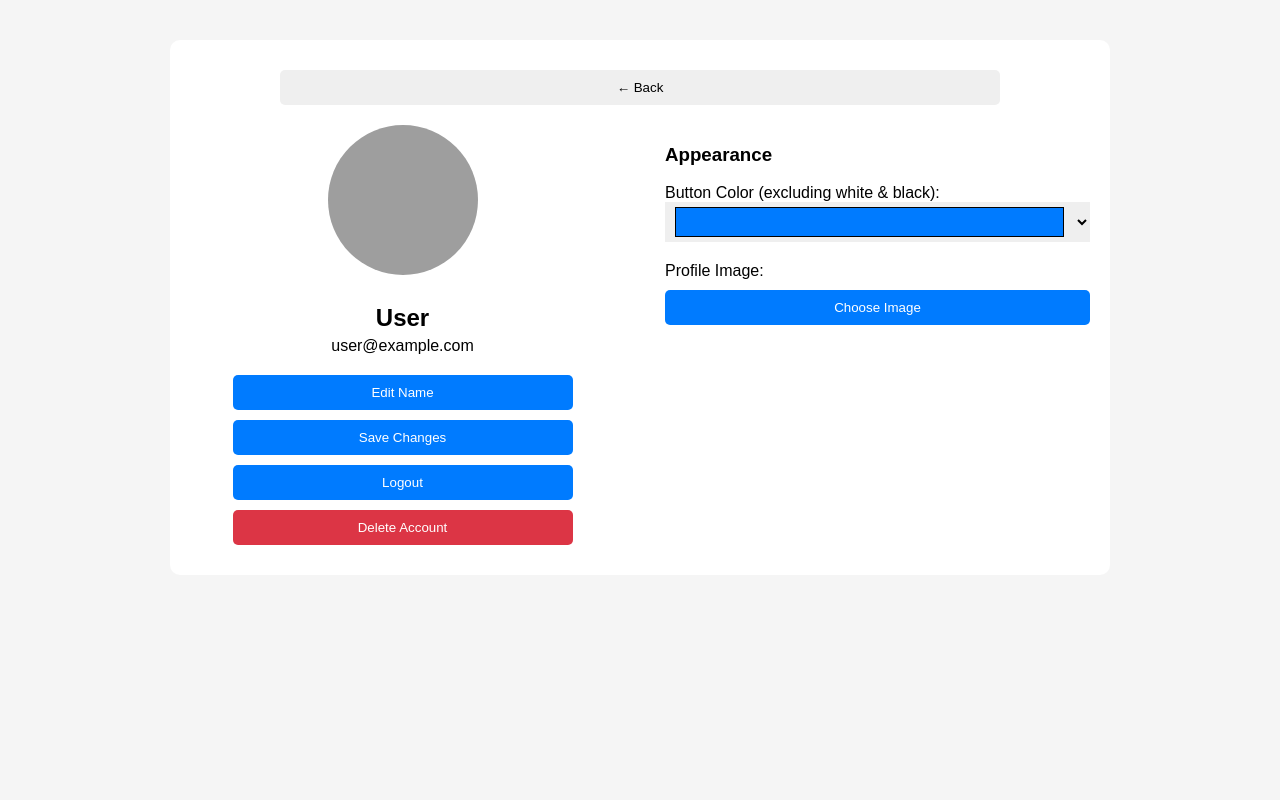
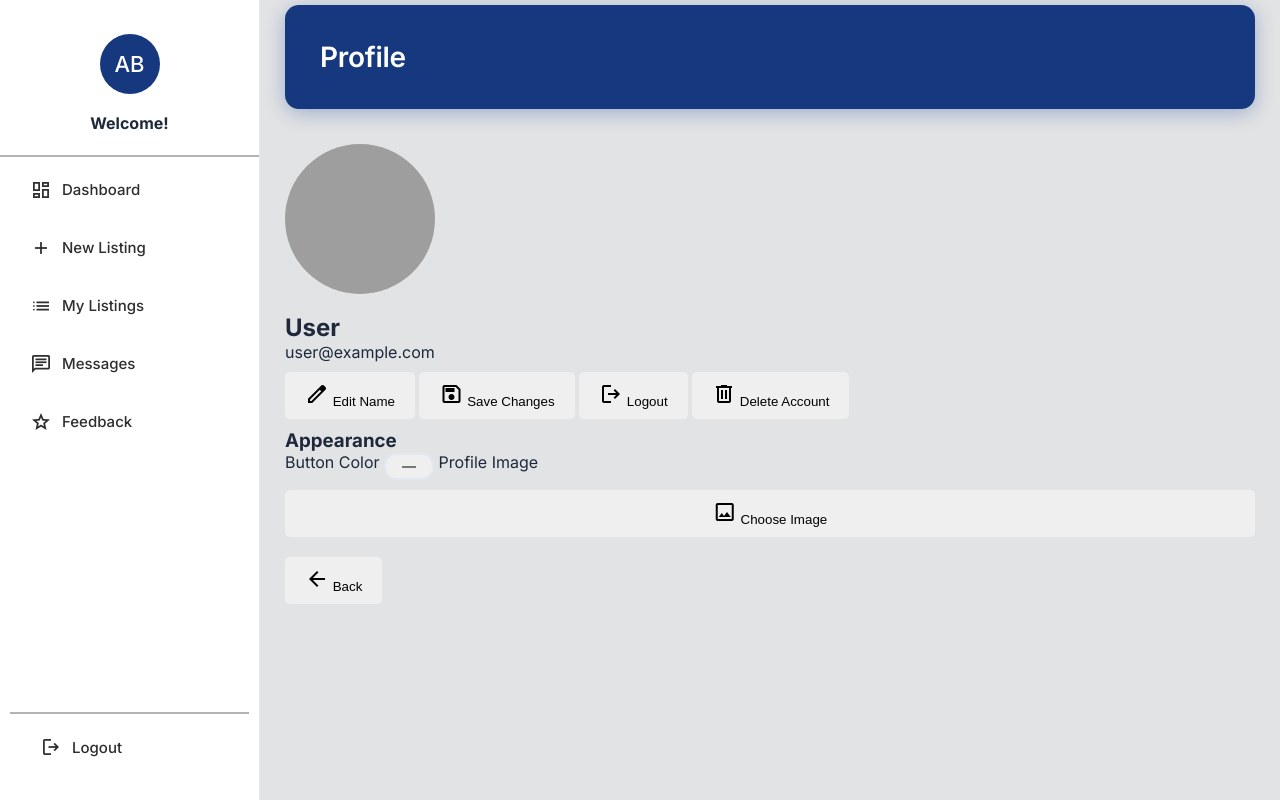
Before and after one commit to Juxnn02/LostAndFound, a Flask app: page /profile in a window 1280 px wide. Run offline with Flask 3, Linux system fonts and the light colour scheme; the visitor is signed in with stand-in values (Sample User, id 1); grey boxes are pictures that could not be loaded.

Commit message:
Update profile.html

```diff
--- a/templates/profile.html
+++ b/templates/profile.html
@@ -2,54 +2,99 @@
 <html lang="en">
 <head>
     <meta charset="UTF-8">
-    <title>User Profile</title>
-    <link rel="stylesheet" href="global.css">
-    <link rel="stylesheet" href="profile.css">
+    <meta name="viewport" content="width=device-width, initial-scale=1.0">
+    <title>Profile — Lost & Found</title>
+
+    <!-- Fonts & icons to match dashboard -->
+    <link rel="preconnect" href="https://fonts.googleapis.com">
+    <link href="https://fonts.googleapis.com/css2?family=Inter:wght@400;500;600;700;800&display=swap" rel="stylesheet">
+    <link href="https://fonts.googleapis.com/icon?family=Material+Symbols+Outlined" rel="stylesheet">
+
+    <!-- Dashboard CSS + Profile CSS -->
+    <link rel="stylesheet" href="static/app.css">
+    <link rel="stylesheet" href="static/profile.css">
 </head>
-<body>
-    <div class="profile-container">
+<body class="app-layout">
 
-        <button id="back-button" class="btn btn-medium">← Back</button>
+    <!-- Sidebar (reuse from dashboard.html) -->
+    <aside class="sidepanel" id="sidePanel">
+        <div class="sidepanel-top">
+            <div class="profile-header">
+                <a href="/profile">
+                    <div class="avatar" id="sidebar-avatar">AB</div>
+                </a>
+                <div class="user-info">
+                    <h3>Welcome!</h3>
+                </div>
+            </div>
+            <nav class="sidepanel-nav">
+                <a href="/dashboard"><span class="material-symbols-outlined">dashboard</span>Dashboard</a>
+                <a href="/createlisting"><span class="material-symbols-outlined">add</span>New Listing</a>
+                <a href="/my_listings"><span class="material-symbols-outlined">list</span>My Listings</a>
+                <a href="/messages"><span class="material-symbols-outlined">chat</span>Messages</a>
+                <a href="/feedback"><span class="material-symbols-outlined">star</span>Feedback</a>
+            </nav>
+        </div>
+        <div class="sidepanel-footer">
+            <hr>
+            <a href="/"><span class="material-symbols-outlined">logout</span>Logout</a>
+        </div>
+    </aside>
 
-        <div class="profile-content">
+    <!-- Main content -->
+    <div class="main-content">
+        <div class="navbar">
+            <h2>Profile</h2>
+        </div>
 
-            <!-- Left column: Avatar and info -->
-            <div class="profile-left">
-                <img id="user-avatar" src="default-avatar.png" class="avatar-medium" alt="User Avatar">
+        <div class="profile-grid">
+
+            <!-- Left card: avatar & info -->
+            <div class="profile-card">
+                <div class="avatar-wrapper">
+                    <img src="default-avatar.png" class="avatar-medium" id="user-avatar" alt="User Avatar">
+                </div>
                 <h2 id="username-display">Username</h2>
                 <p id="email-display">user@example.com</p>
 
-                <button id="edit-name-btn" class="btn btn-medium btn-blue">Edit Name</button>
-                <button id="save-changes-btn" class="btn btn-medium btn-blue">Save Changes</button>
-                <button id="logout-btn" class="btn btn-medium btn-blue">Logout</button>
-                <button id="delete-account-btn" class="btn btn-medium btn-danger">Delete Account</button>
+                <div class="btn-group">
+                    <button class="btn btn-blue" id="edit-name-btn">
+                        <span class="material-symbols-outlined">edit</span> Edit Name
+                    </button>
+                    <button class="btn btn-blue" id="save-changes-btn">
+                        <span class="material-symbols-outlined">save</span> Save Changes
+                    </button>
+                    <button class="btn btn-blue" id="logout-btn">
+                        <span class="material-symbols-outlined">logout</span> Logout
+                    </button>
+                    <button class="btn btn-danger" id="delete-account-btn">
+                        <span class="material-symbols-outlined">delete</span> Delete Account
+                    </button>
+                </div>
             </div>
 
-            <!-- Right column: Appearance -->
-            <div class="profile-right">
+            <!-- Right card: appearance -->
+            <div class="profile-card">
                 <h3>Appearance</h3>
-                <label for="button-color">Button Color (excluding white & black):</label>
-                <input type="color" id="button-color" list="color-options">
 
-                <datalist id="color-options">
-                    <option value="#007bff"></option>
-                    <option value="#28a745"></option>
-                    <option value="#ffc107"></option>
-                    <option value="#17a2b8"></option>
-                    <option value="#6f42c1"></option>
-                    <option value="#fd7e14"></option>
-                    <option value="#e83e8c"></option>
-                </datalist>
+                <label for="button-color">Button Color</label>
+                <input type="color" id="button-color">
 
-                <label for="avatar-input">Profile Image:</label>
+                <label for="avatar-input">Profile Image</label>
                 <input type="file" id="avatar-input" accept="image/*" style="display:none">
-                <button id="upload-avatar-btn" class="btn btn-medium btn-blue">Choose Image</button>
+                <button class="btn btn-blue" id="upload-avatar-btn">
+                    <span class="material-symbols-outlined">image</span> Choose Image
+                </button>
             </div>
 
         </div>
+
+        <!-- Back button -->
+        <button class="btn btn-blue" id="back-button">
+            <span class="material-symbols-outlined">arrow_back</span> Back
+        </button>
     </div>
 
-    <script src="global.js"></script>
-    <script src="profile.js"></script>
+    <script src="static/profile.js"></script>
 </body>
 </html>
```
